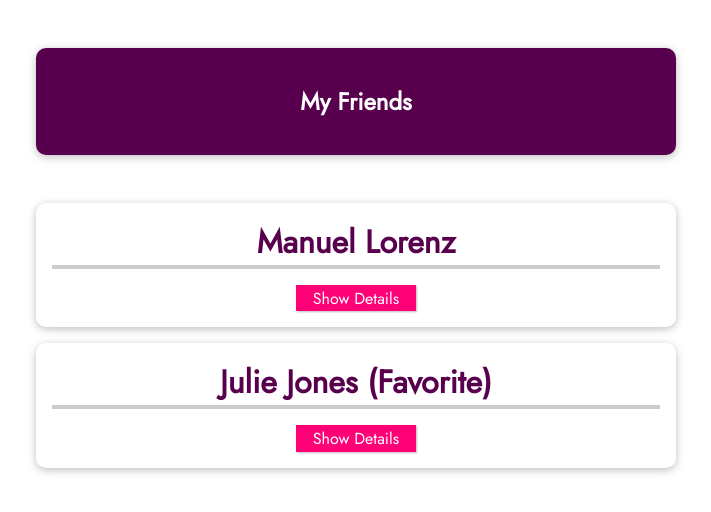
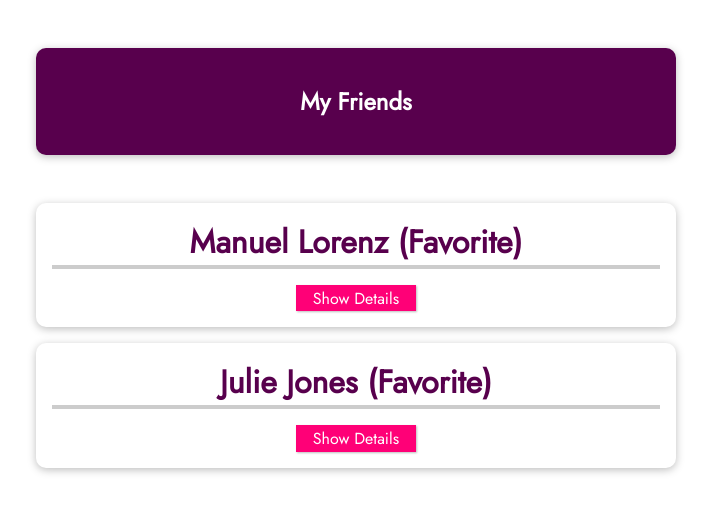
Before and after one commit to yozdil/learning-vue, a Vue app in the folder 04-vue-project/: page / in a window 1280 px wide. Shown: the top 512 px of the page, without its empty margins (284-995 px from the left). Built offline with nearby package versions, Linux system fonts and the light colour scheme.

Commit message:
bind prop values dynamically

```diff
--- a/04-vue-project/src/App.vue
+++ b/04-vue-project/src/App.vue
@@ -5,17 +5,12 @@
     </header>
     <ul>
       <friend-contact
-        name="Manuel Lorenz"
-        phone-number="01234567890"
-        email-adress="manuel@localhost.com"
-        is-favorite="0"
-      >
-      </friend-contact>
-      <friend-contact
-        name="Julie Jones"
-        phone-number="07894567890"
-        email-adress="juju@localhost.com"
-        is-favorite="1"
+        v-for="friend in friends"
+        :key="friend.id"
+        :name="friend.name"
+        :phone-number="friend.phone"
+        :email-adress="friend.email"
+        :is-favorite="true"
       >
       </friend-contact>
     </ul>
--- a/04-vue-project/src/components/FriendContact.vue
+++ b/04-vue-project/src/components/FriendContact.vue
@@ -1,6 +1,6 @@
 <template>
   <li>
-    <h2>{{ name }} {{ friendIsFavorite === "1" ? "(Favorite)" : "" }}</h2>
+    <h2>{{ name }} {{ friendIsFavorite ? "(Favorite)" : "" }}</h2>
     <button @click="toggleDetails">
       {{ detailsAreVisible ? "Hide Details" : "Show Details" }}
     </button>
@@ -28,23 +28,17 @@
       required: true,
     },
     isFavorite: {
-      type: String,
+      type: Boolean,
       required: false,
-      default: "0",
-      validator: function(value) {
-        return value === "1" || value === "0";
-      },
+      default: false,
+      // validator: function(value) {
+      //   return value === "1" || value === "0";
+      // },
     },
   },
   data() {
     return {
       detailsAreVisible: false,
-      friend: {
-        id: "manuel",
-        name: "Manuel Lorenz",
-        phone: "01234567890",
-        email: "manuel@localhost.com",
-      },
       //To counter data mutation, uni-directional data flow
       friendIsFavorite: this.isFavorite,
     };
@@ -54,11 +48,7 @@
       this.detailsAreVisible = !this.detailsAreVisible;
     },
     toggleFavorite() {
-      if (this.friendIsFavorite === "1") {
-        this.friendIsFavorite = "0";
-      } else {
-        this.friendIsFavorite = "1";
-      }
+      this.friendIsFavorite = !this.friendIsFavorite;
     },
   },
 };
```
